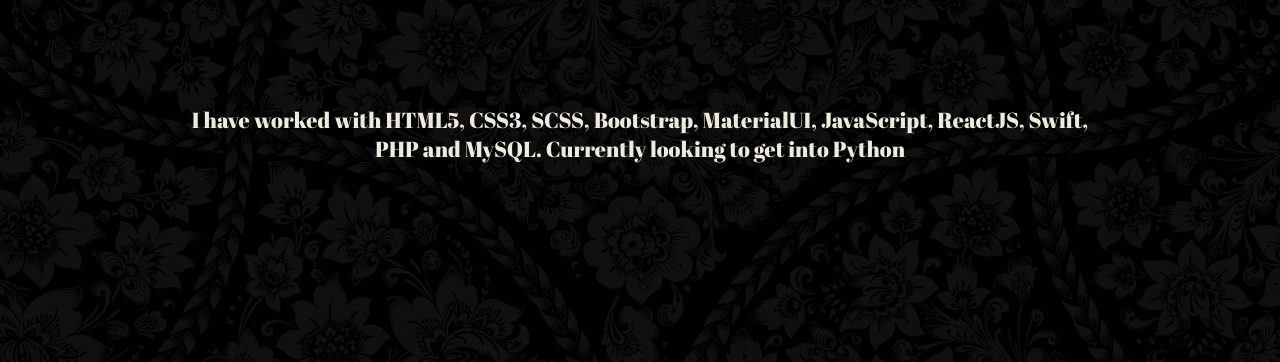
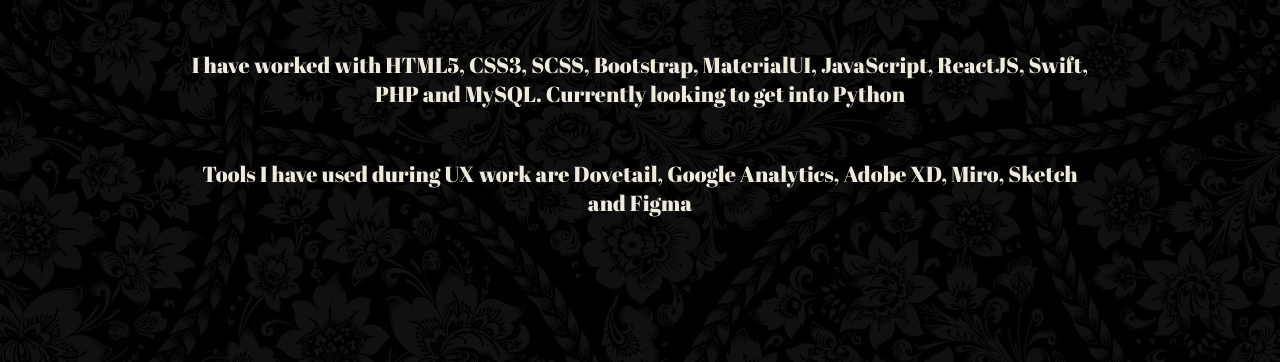
Before and after one commit to Switchf0cus/pierrePortfolio, a website: page index.html in a window 1280 px wide. Shown: the part 2660-3022 px from the top of the page. Drawn offline with nearby package versions, Linux system fonts and the light colour scheme; a web font is replaced by a local one.

Commit message:
added more tools that I am familiar with

```diff
--- a/index.html
+++ b/index.html
@@ -85,6 +85,8 @@
 
             <div class="my-projects">
                 <p>I have worked with HTML5, CSS3, SCSS, Bootstrap, MaterialUI, JavaScript, ReactJS, Swift, PHP and MySQL. Currently looking to get into Python</p>
+                <br><br><br>
+                <p>Tools I have used during UX work are Dovetail, Google Analytics, Adobe XD, Miro, Sketch and Figma</p>
 
                     <div class="webprojectboxes">
 
```
